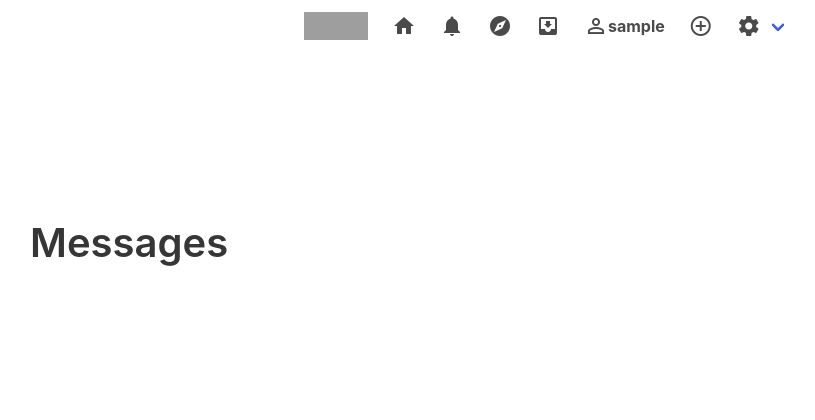
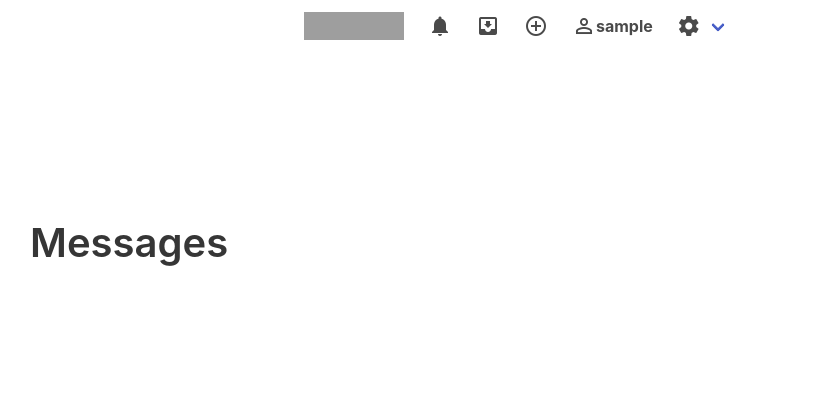
Before and after one commit to ernestmucheru/Insta-Django-, a Django app: page /direct/ in a window 1280 px wide. Shown: the top 420 px of the page, without its empty margins (34-849 px from the left). Run offline with Django 3.2, Linux system fonts and the light colour scheme; the visitor is signed in with stand-in values (Sample User, id 1); data that the repository does not hold is empty; grey boxes are pictures that could not be loaded.

Commit message:
updated my nav section

```diff
--- a/post/templates/navbar.html
+++ b/post/templates/navbar.html
@@ -1,7 +1,7 @@
 <nav class="navbar" role="navigation" aria-label="main navigation">
   <div class="navbar-brand">
-    <a class="navbar-item" href="https://bulma.io">
-      <img src="https://external-content.duckduckgo.com/iu/?u=https%3A%2F%2Fvectorified.com%2Fimages%2Finstagram-icon-transparent-3.png&f=1&nofb=1" width="64" height="64">
+    <a class="navbar-item" href="{% url 'index'%}">
+      <img src="https://github.com/codingmarket07/Instagram-Login-Page/blob/master/instagram.png?raw=true" width="100" height="100">
     </a>
 
     <a role="button" class="navbar-burger" aria-label="menu" aria-expanded="false" data-target="navbarBasicExample">
@@ -13,33 +13,29 @@
 
   <div id="navbarBasicExample" class="navbar-menu">
     <div class="navbar-start">
-      <a class="navbar-item" href="{% url 'index'%}">
+      <!-- <a class="navbar-item" href="{% url 'index'%}">
           <span class="material-icons">
               home
               </span>
-      </a>
+      </a> -->
       <a href="{% url 'show-notifications' %}" class="navbar-item">
           <span class="material-icons">
             notifications
             </span>
        </a>
-      <a class="navbar-item">
-        <span class="material-icons">
-          explore
-          </span>
-      </a>
       <a href="{% url 'inbox' %}" class="navbar-item">
           <span class="material-icons">
               move_to_inbox
           </span>
       </a>
-      <a href="{% url 'profile' request.user%}" class="navbar-item">
-          <span class="material-icons ">person_outline</span>
-           <strong>{{ request.user }}</strong>
-      </a>
+
       <a class="navbar-item" href="{% url 'newpost'%}">
         <span class="material-icons ">add_circle_outline</span>
     </a>
+    <a href="{% url 'profile' request.user%}" class="navbar-item">
+      <span class="material-icons ">person_outline</span>
+       <strong>{{ request.user }}</strong>
+  </a>
       <div class="navbar-item has-dropdown is-hoverable">
         <a class="navbar-link">
           <span class="material-icons">
@@ -48,7 +44,7 @@
         </a>
 
         <div class="navbar-dropdown">
-          <a class="navbar-item">
+          <!-- <a class="navbar-item">
             Change Password
           </a>
           <a class="navbar-item">
@@ -56,13 +52,14 @@
           </a>
           <a class="navbar-item">
               Report an issue
-          </a>
+          </a> -->
           <hr class="navbar-divider">
           <a class="navbar-item" href="{% url 'logout'%}">
               Logout
           </a>
         </div>
       </div>
+
     </div>
   </div>
 </nav>
```
